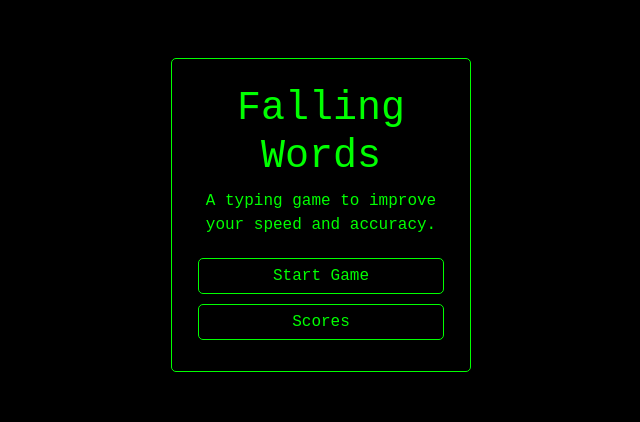
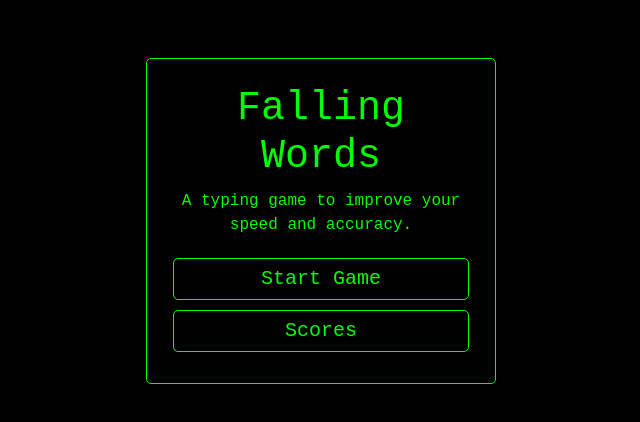
Before and after one commit to NachoVai/falling-words, a React (Vite) app: page / in a window 1280 px wide. Shown: the top 422 px of the page, without its empty margins (319-959 px from the left). Built offline with nearby package versions, Linux system fonts and the light colour scheme.

Commit message:
create CardBody component

```diff
--- a/src/components/Button/Button.tsx
+++ b/src/components/Button/Button.tsx
@@ -5,7 +5,7 @@ type ButtonProps = { name: string };
 function Button(props: ButtonProps) {
   const { name } = props;
   return (
-    <button type="button" className="btn btn-outline-success">
+    <button type="button" className="btn btn-lg">
       {name}
     </button>
   );
--- a/src/components/Card/Card.tsx
+++ b/src/components/Card/Card.tsx
@@ -1,4 +1,4 @@
-import Button from "../Button/Button";
+import CardBody from "../CardBody/CardBody";
 import "./card.css";
 
 function Card() {
@@ -6,16 +6,10 @@ function Card() {
     <>
       <div className="container mt-5" id="menu">
         <div className="card">
-          <div className="card-body">
-            <h1 className="card-title text-center">Falling Words</h1>
-            <p className="card-text text-center">
-              A typing game to improve your speed and accuracy.
-            </p>
-            <div className="d-flex flex-column align-items-center">
-              <Button name={"Start Game"} />
-              <Button name={"Scores"} />
-            </div>
-          </div>
+          <CardBody
+            title={"Falling Words"}
+            description={"A typing game to improve your speed and accuracy."}
+          />
         </div>
       </div>
     </>
--- a/src/components/Card/card.css
+++ b/src/components/Card/card.css
@@ -12,5 +12,5 @@
     border-radius: 5px !important;
     padding: 10px !important;
     margin: 10px !important;
-    width: 300px !important;
+    width: 350px !important;
 }
--- /dev/null
+++ b/src/components/CardBody/CardBody.tsx
@@ -0,0 +1,22 @@
+import Button from "../Button/Button";
+
+type CardBodyProps = { title?: string; description?: string };
+
+function CardBody(props: CardBodyProps) {
+  const { title, description } = props;
+
+  return (
+    <>
+      <div className="card-body">
+        <h1 className="card-title text-center">{title}</h1>
+        <p className="card-text text-center">{description}</p>
+        <div className="d-flex flex-column align-items-center">
+          <Button name={"Start Game"} />
+          <Button name={"Scores"} />
+        </div>
+      </div>
+    </>
+  );
+}
+
+export default CardBody;
```
